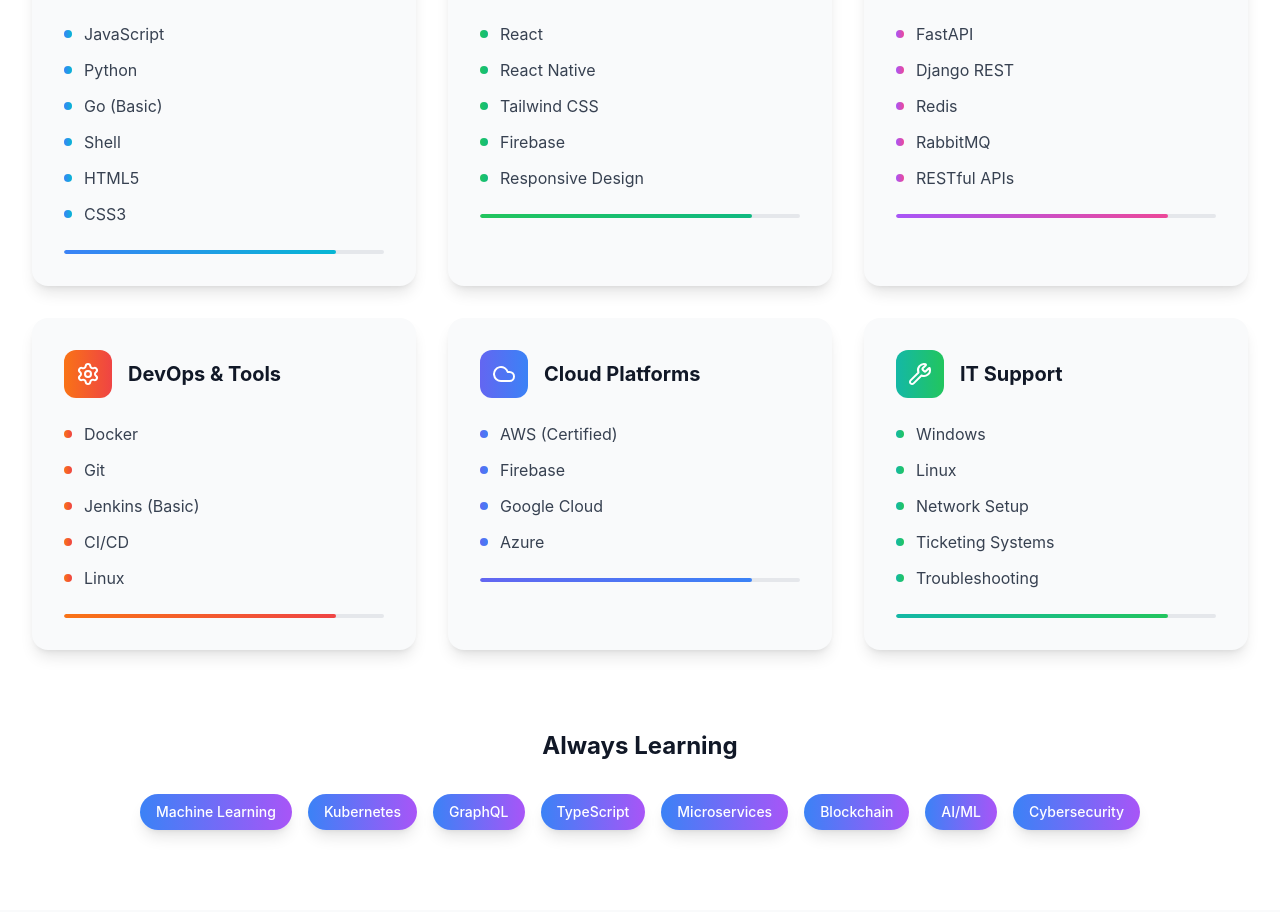
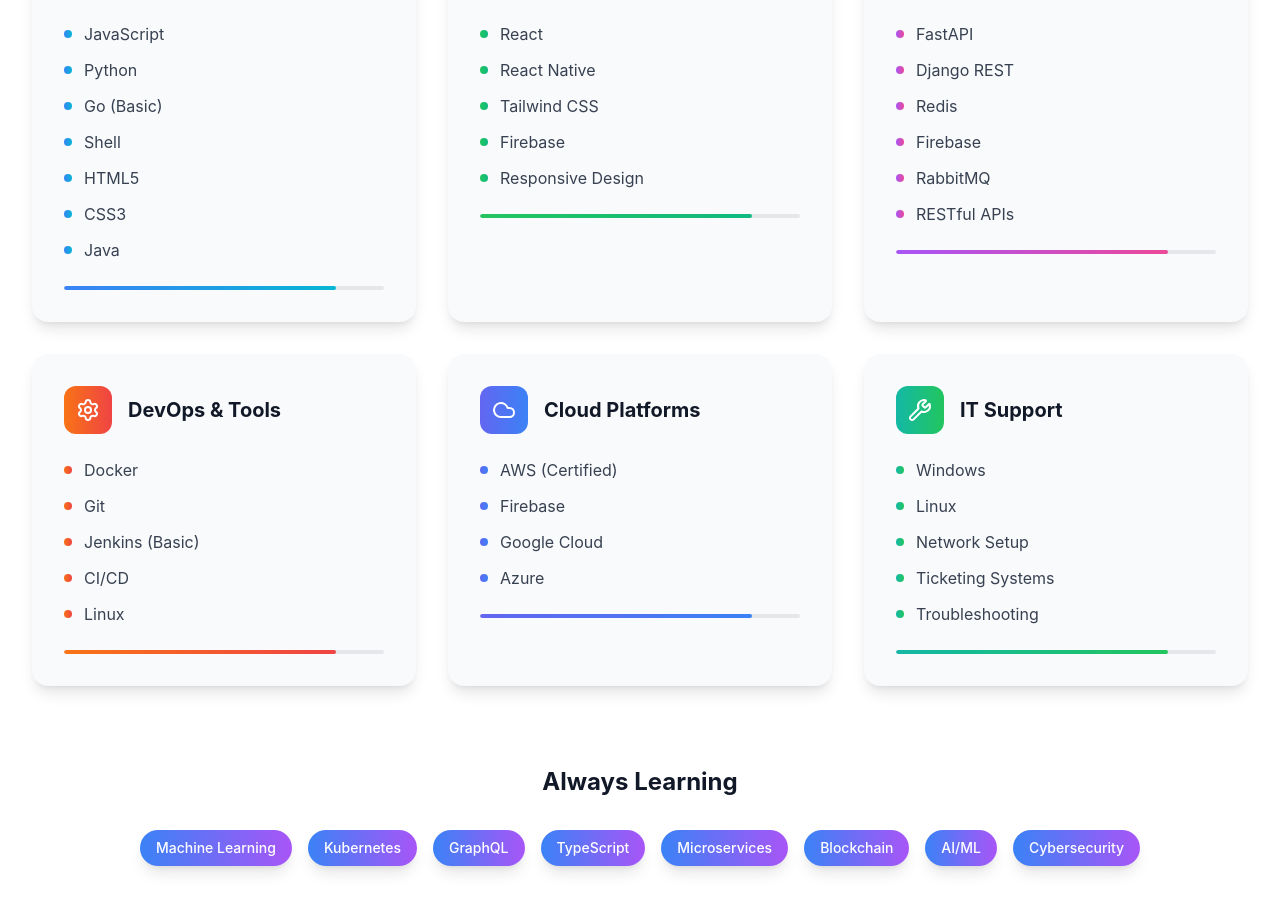
Before and after one commit to dev-sereti/VitePortfolio, a React (Vite) app: page / in a window 1280 px wide. Shown: the part 2106-3018 px from the top of the page. Built offline with nearby package versions, Linux system fonts and the light colour scheme.

Commit message:
Skills added.

```diff
--- a/src/components/Skills.tsx
+++ b/src/components/Skills.tsx
@@ -16,7 +16,7 @@
     {
       title: 'Languages',
       icon: Code,
-      skills: ['JavaScript', 'Python', 'Go (Basic)', 'Shell', 'HTML5', 'CSS3'],
+      skills: ['JavaScript', 'Python', 'Go (Basic)', 'Shell', 'HTML5', 'CSS3','Java',],
       color: 'from-blue-500 to-cyan-500'
     },
     {
@@ -28,7 +28,7 @@
     {
       title: 'Backend & APIs',
       icon: Server,
-      skills: ['FastAPI', 'Django REST', 'Redis', 'RabbitMQ', 'RESTful APIs'],
+      skills: ['FastAPI', 'Django REST', 'Redis','Firebase','RabbitMQ', 'RESTful APIs'],
       color: 'from-purple-500 to-pink-500'
     },
     {
```
